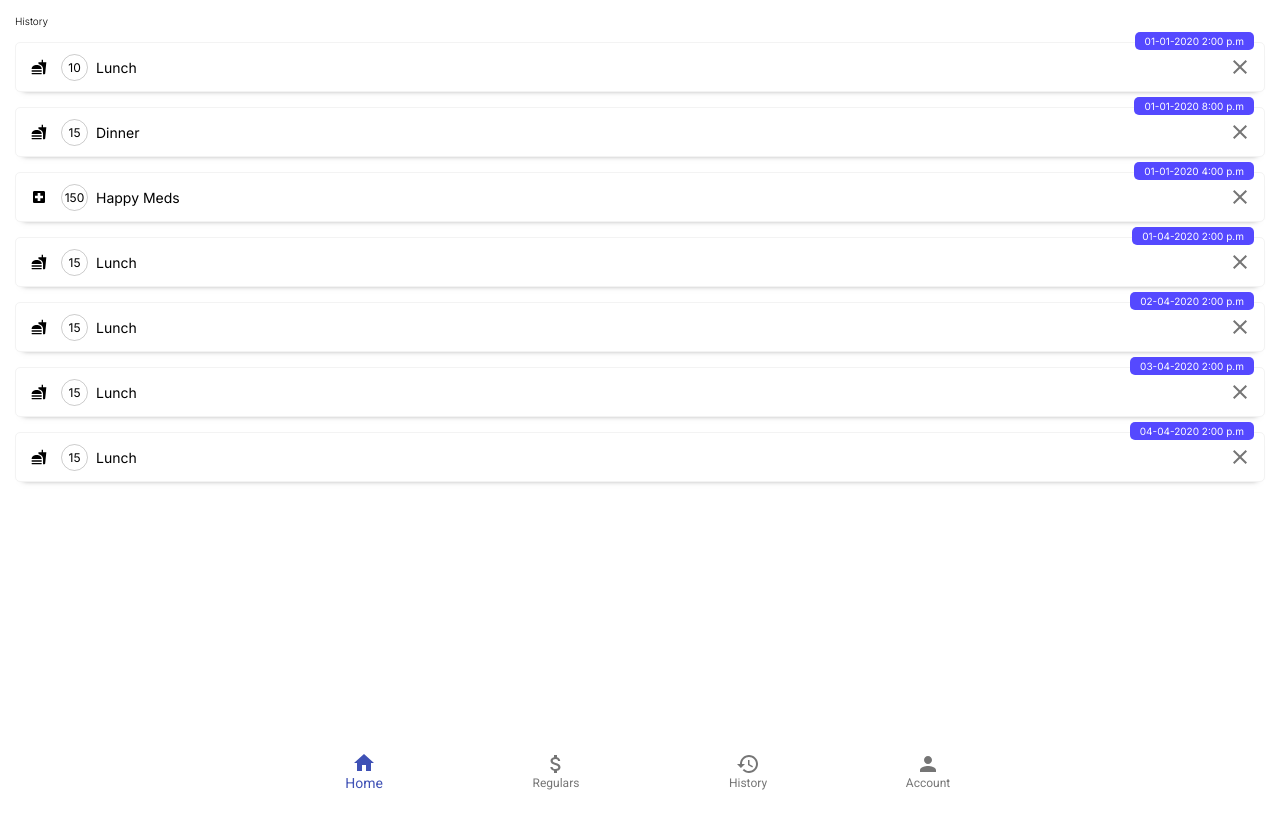
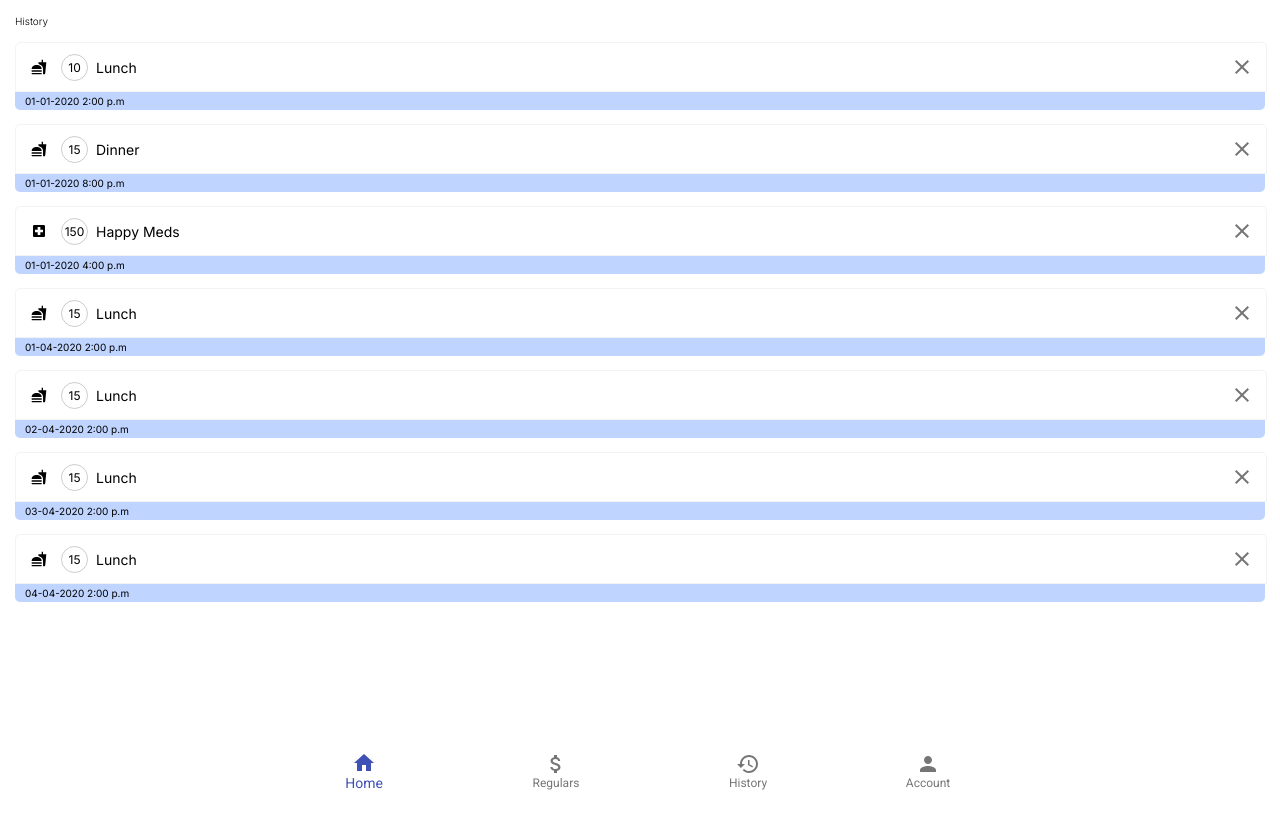
Before and after one commit to rajsaha/lazywallet, a React (Create React App) app: page /history in a window 1280 px wide. Shown: the top 828 px of the page. Built offline with nearby package versions, Linux system fonts and the light colour scheme.

Commit message:
updated expensehistory

```diff
--- a/src/components/ExpenseHistory/ExpenseHistory.js
+++ b/src/components/ExpenseHistory/ExpenseHistory.js
@@ -23,9 +23,6 @@ function ExpenseHistory({ data }) {
 
     return (
         <div className="expense-history-container">
-            <div className="date-time">
-                <span>{data.datetime}</span>
-            </div>
             <div className="details-grid">
                 <div className="expense-icon">
                     <ExpenseIcon icon={data.type} />
@@ -40,6 +37,9 @@ function ExpenseHistory({ data }) {
                     <Clear style={{ disabled: isLoading }}/>
                 </IconButton>
             </div>
+            <div className="date-time">
+                <p>{data.datetime}</p>
+            </div>
         </div>
     );
 }
--- a/src/components/ExpenseHistory/ExpenseHistory.scss
+++ b/src/components/ExpenseHistory/ExpenseHistory.scss
@@ -2,27 +2,24 @@
 
 .expense-history-container {
     box-sizing: border-box;
-    border: 1px solid #f3f3f3;
-    border-radius: 5px;
-    margin-bottom: 15px;
-    position: relative;
+    margin-bottom: 2rem;
     @extend .boxShadow;
+    width: 100%;
     height: 50px;
     max-height: 50px;
 
     .date-time {
-        position: absolute;
-        top: -8px;
-        right: 10px;
         font-size: 10px;
+        width: inherit;
 
-        span {
+        p {
             padding: 3px 10px;
-            background-color: rgb(85, 73, 255);
-            color: white;
-            border-radius: 5px;
+            background-color: #bfd4ff;
+            border-bottom-left-radius: 5px;
+            border-bottom-right-radius: 5px;
             @extend .interFont;
             font-weight: 400;
+            margin: 0;
         }
     }
 
@@ -31,6 +28,9 @@
         grid-template-columns: 35px 25px 1fr min-content;
         grid-gap: 10px;
         width: 100%;
+        border: 1px solid #f3f3f3;
+        border-top-left-radius: 5px;
+        border-top-right-radius: 5px;
 
         .expense-icon {
             display: grid;
```
Also changed, not shown: 1 other file (tests, documents, lock files or other folders).
